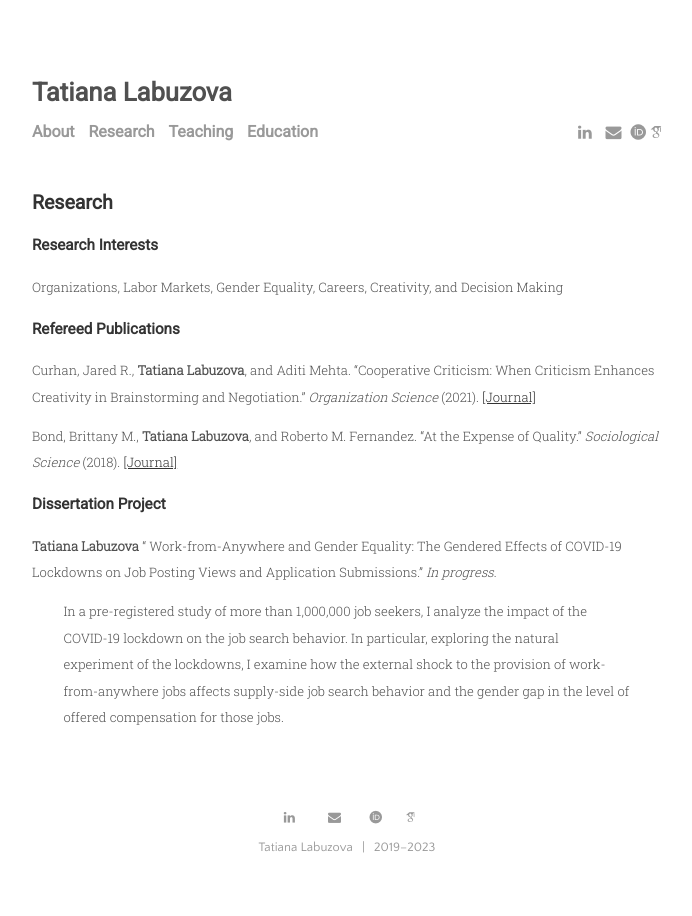
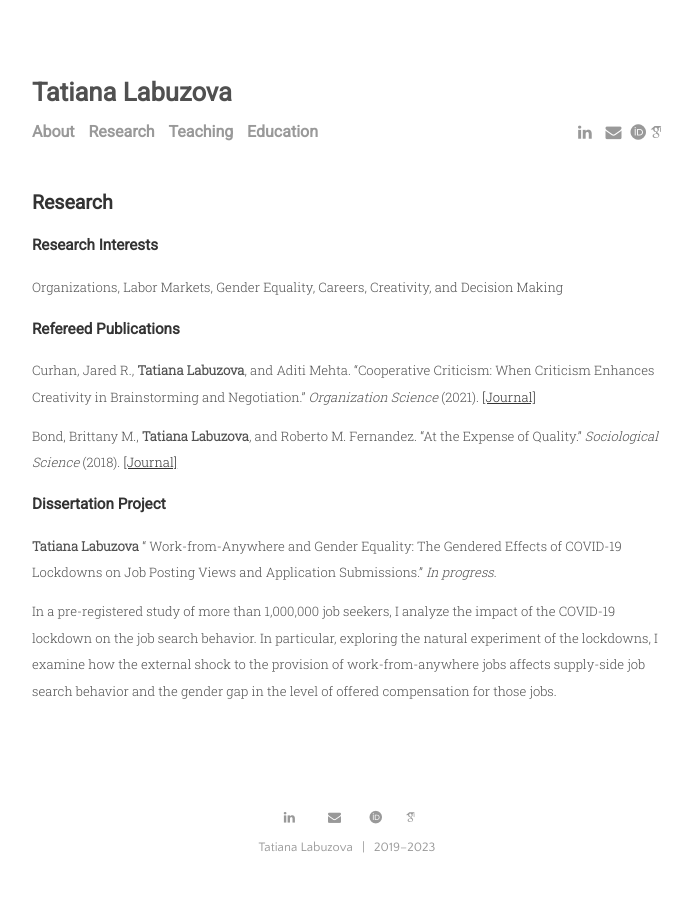
Before and after one commit to tatianalabuzova/tatianalabuzova.github.io, a Jekyll site: the page built from menu/research.md, in a window 1280 px wide. Shown: the whole page, without its empty margins (293-985 px from the left). Built offline with Jekyll 4.4.1, drawn with Linux system fonts in a browser that asks for light colours; some web fonts are replaced.

Commit message:
Update research.md

```diff
--- a/menu/research.md
+++ b/menu/research.md
@@ -17,4 +17,4 @@ Bond, Brittany M., <b>Tatiana Labuzova</b>, and Roberto M. Fernandez. "At the Ex
 
 <b>Tatiana Labuzova</b> " Work-from-Anywhere and Gender Equality: The Gendered Effects of COVID-19 Lockdowns on Job Posting Views and Application Submissions." _In progress_.
 
-<p style="margin-left:5%; margin-right:5%;">In a pre-registered study of more than 1,000,000 job seekers, I analyze the impact of the COVID-19 lockdown on the job search behavior. In particular, exploring the natural experiment of the lockdowns, I examine how the external shock to the provision of work-from-anywhere jobs affects supply-side job search behavior and the gender gap in the level of offered compensation for those jobs.</p>
+<p>In a pre-registered study of more than 1,000,000 job seekers, I analyze the impact of the COVID-19 lockdown on the job search behavior. In particular, exploring the natural experiment of the lockdowns, I examine how the external shock to the provision of work-from-anywhere jobs affects supply-side job search behavior and the gender gap in the level of offered compensation for those jobs.</p>
```
